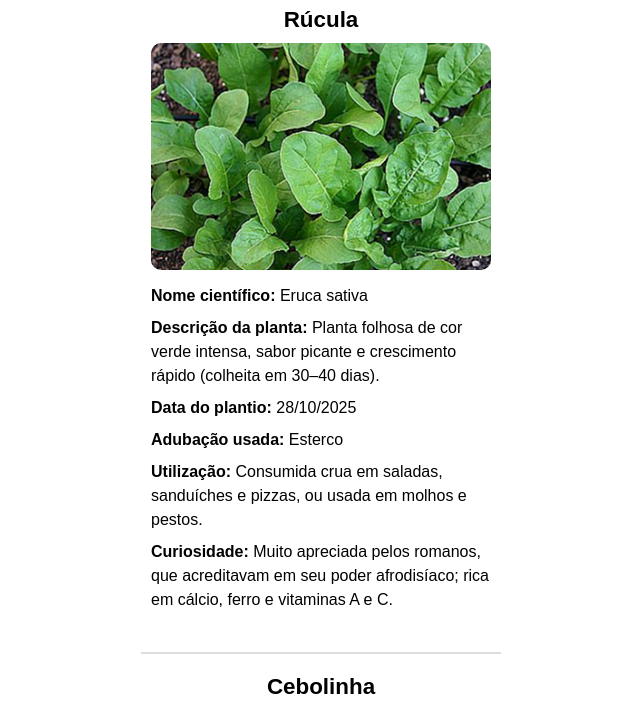
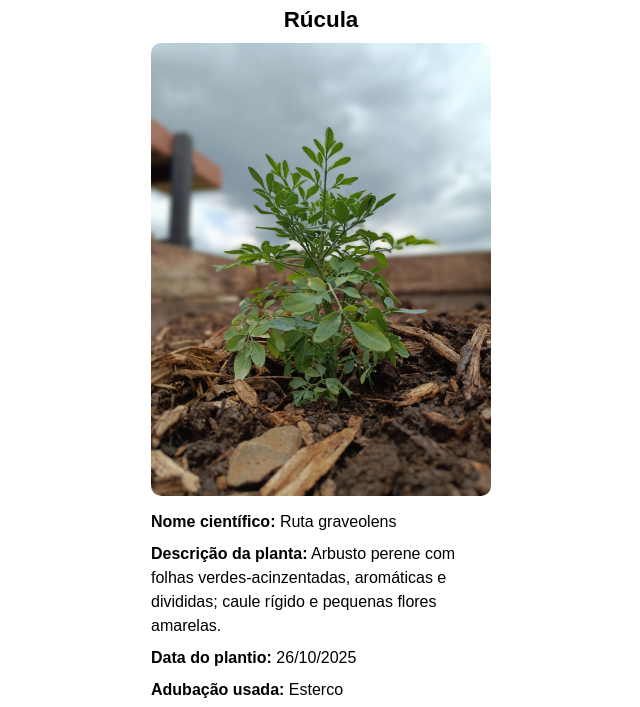
Before and after one commit to Joseesanto14/canteiros, a plain HTML site: page canteiro2.html in a window 1280 px wide. Shown: the part 52-759 px from the top of the page, without its empty margins (319-959 px from the left). Drawn offline with Linux system fonts and the light colour scheme.

Commit message:
add arruda canteiro2

```diff
--- a/canteiro2.html
+++ b/canteiro2.html
@@ -14,14 +14,14 @@
     <!-- Item 1: Rúcula -->
     <div class="planta">
       <h2>Rúcula</h2>
-      <img src="fotos/rucula.png" alt="Rúcula" class="foto-planta">
+      <img src="fotos/arruda.jpg" alt="Arruda" class="foto-planta">
 
-      <p><strong>Nome científico:</strong> Eruca sativa</p>
-      <p><strong>Descrição da planta:</strong> Planta folhosa de cor verde intensa, sabor picante e crescimento rápido (colheita em 30–40 dias).</p>
-      <p><strong>Data do plantio:</strong> 28/10/2025</p>
+      <p><strong>Nome científico:</strong> Ruta graveolens</p>
+      <p><strong>Descrição da planta:</strong> Arbusto perene com folhas verdes-acinzentadas, aromáticas e divididas; caule rígido e pequenas flores amarelas.</p>
+      <p><strong>Data do plantio:</strong> 26/10/2025</p>
       <p><strong>Adubação usada:</strong> Esterco</p>
-      <p><strong>Utilização:</strong> Consumida crua em saladas, sanduíches e pizzas, ou usada em molhos e pestos.</p>
-      <p><strong>Curiosidade:</strong> Muito apreciada pelos romanos, que acreditavam em seu poder afrodisíaco; rica em cálcio, ferro e vitaminas A e C.</p>
+      <p><strong>Utilização:</strong> Usada em rituais de proteção e limpeza energética; em chás e medicina popular por suas propriedades digestivas e anti-inflamatórias.</p>
+      <p><strong>Curiosidade:</strong> Considerada planta de proteção espiritual, acredita-se que afasta energias negativas e traz boa sorte.</p>
     </div>
 
     <hr class="divisor">
```
Also changed, not shown: fotos/rucula.png (deleted).
